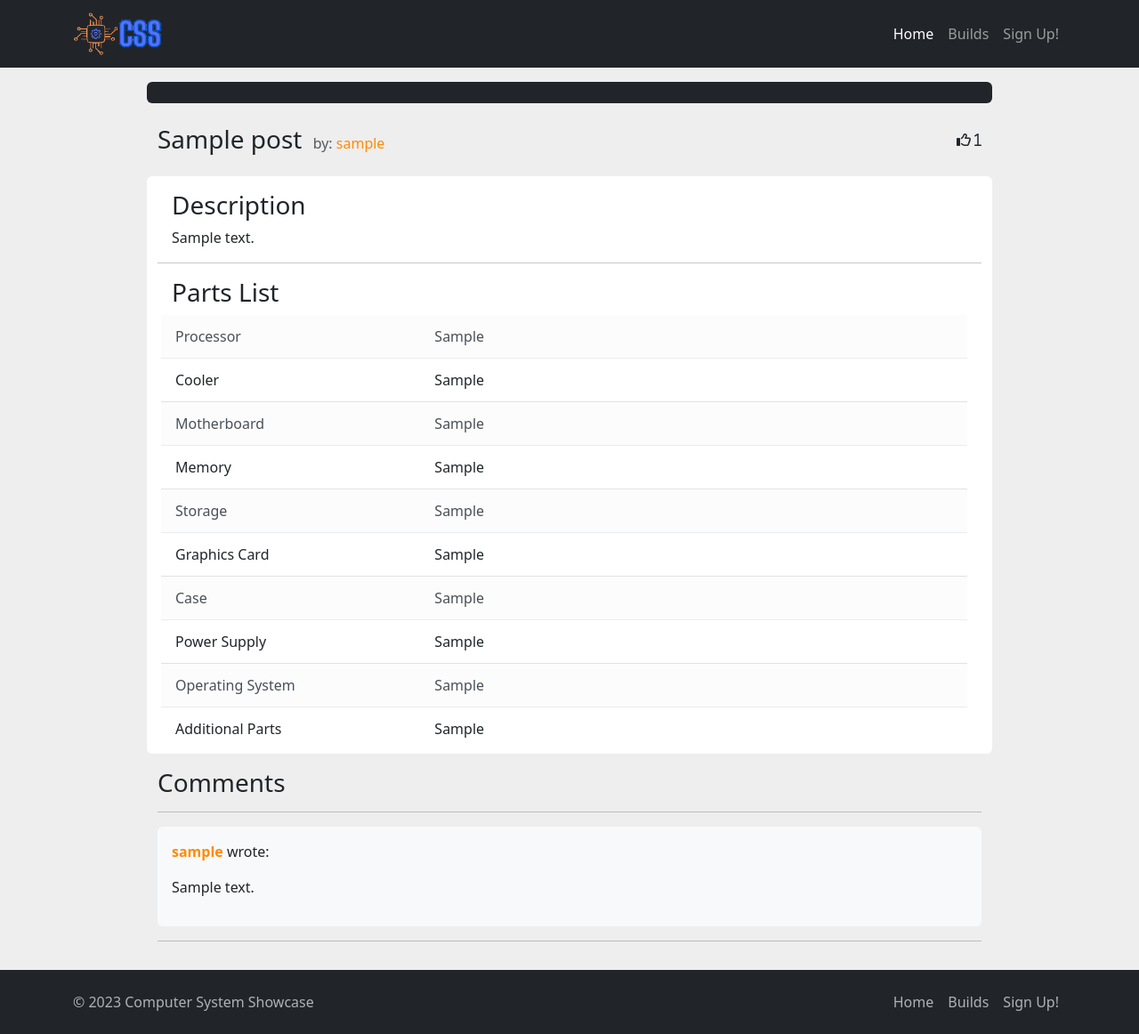
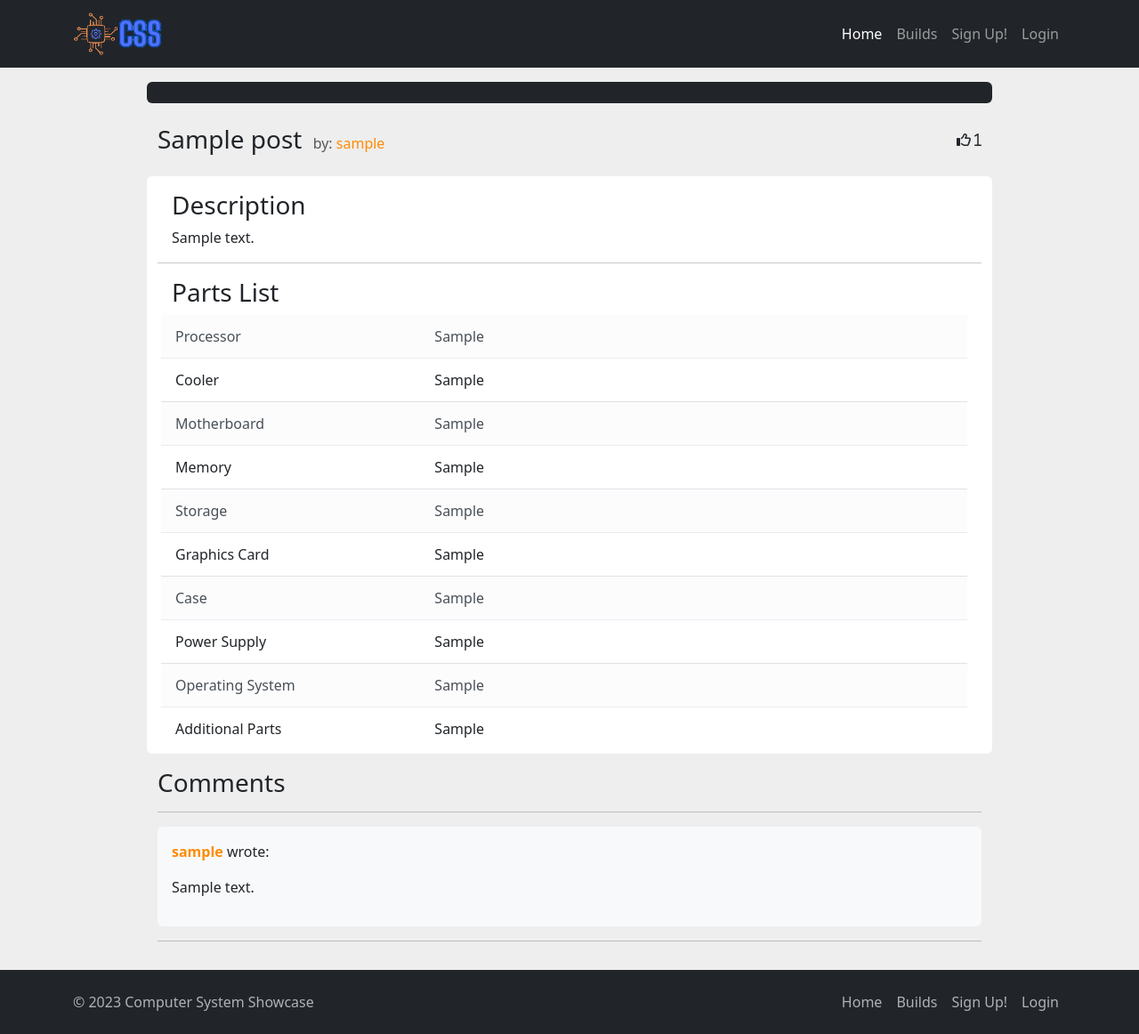
Before and after one commit to alexkavanagh-dev/computer-system-showcase, a Django app: a page that uses templates/base.html in a window 1280 px wide. Shown: the whole page at 89% size. Run offline with Django 3.2, Linux system fonts and the light colour scheme; tables that the repository leaves empty hold one stand-in row (values such as "Sample post"); some libraries are stand-ins or nearby versions.

Commit message:
Change nav+footer links depending on user being logged in/out

```diff
--- a/templates/base.html
+++ b/templates/base.html
@@ -30,9 +30,18 @@
                     <li class="nav-item">
                         <a class="nav-link" href="{% url 'home' %}#post-list">Builds</a>
                     </li>
+                    {% if user.is_authenticated %}
+                    <li class="nav-item">
+                        <a class="nav-link" href="{% url 'account_logout' %}">Logout</a>
+                    </li>
+                    {% else %}
                     <li class="nav-item">
                         <a class="nav-link" href="{% url 'account_signup' %}">Sign Up!</a>
                     </li>
+                    <li class="nav-item">
+                        <a class="nav-link" href="{% url 'account_login' %}">Login</a>
+                    </li>
+                    {% endif %}
                 </ul>
             </div>
         </div>
@@ -53,7 +62,18 @@
             <ul class="nav col-md-4 justify-content-end">
                 <li class="nav-item"><a href="{% url 'home' %}" class="nav-link px-2 text-body-secondary">Home</a></li>
                 <li class="nav-item"><a href="{% url 'home' %}#post-list" class="nav-link px-2 text-body-secondary">Builds</a></li>
-                <li class="nav-item"><a href="{% url 'account_signup' %}" class="nav-link px-2 text-body-secondary">Sign Up!</a></li>
+                {% if user.is_authenticated %}
+                <li class="nav-item">
+                    <a class="nav-link px-2 text-body-secondary" href="{% url 'account_logout' %}">Logout</a>
+                </li>
+                {% else %}
+                <li class="nav-item">
+                    <a class="nav-link px-2 text-body-secondary" href="{% url 'account_signup' %}">Sign Up!</a>
+                </li>
+                <li class="nav-item">
+                    <a class="nav-link px-2 text-body-secondary" href="{% url 'account_login' %}">Login</a>
+                </li>
+                {% endif %}
             </ul>
         </div>
     </footer>
```
